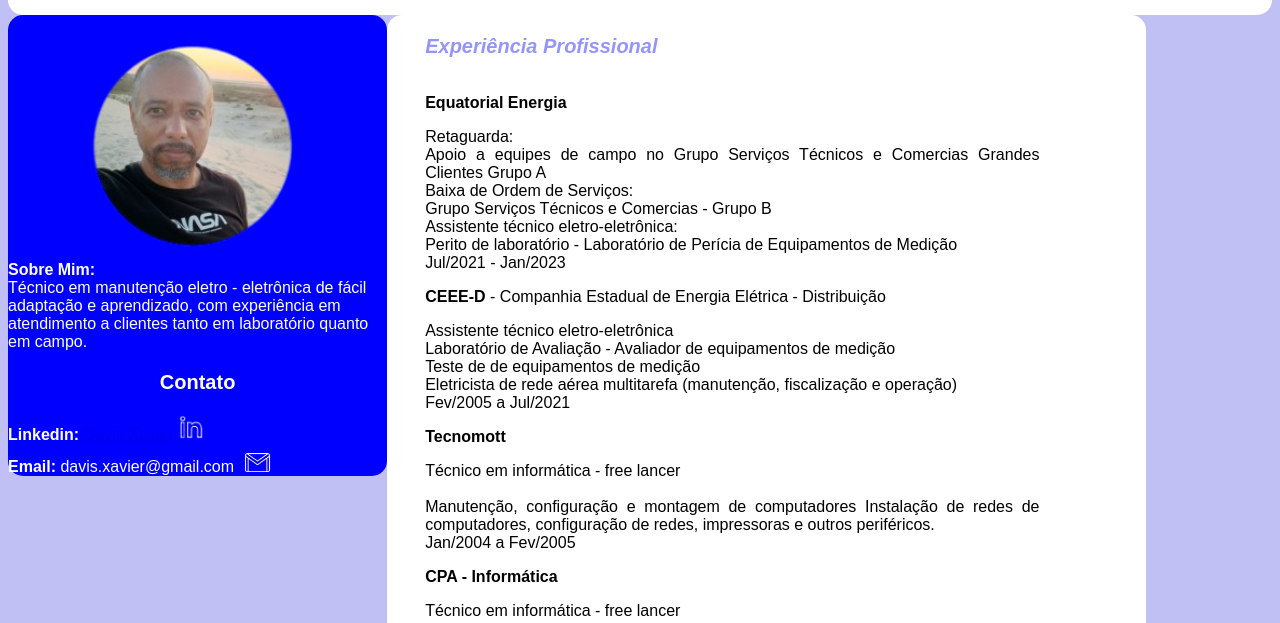
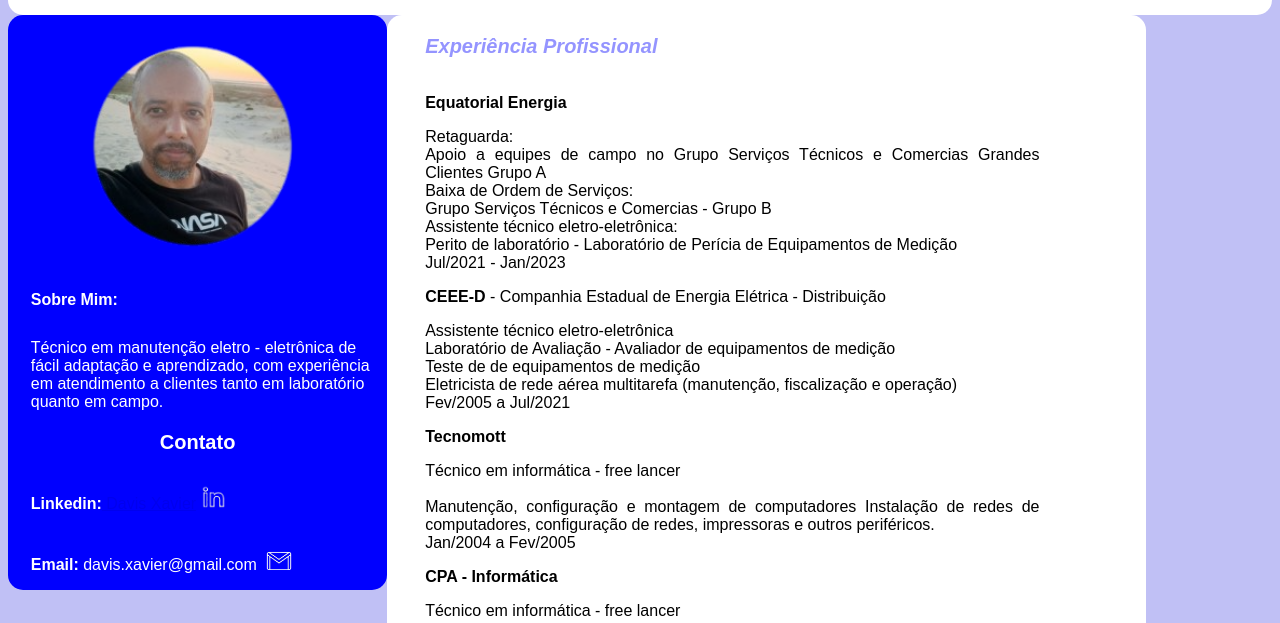
Before and after one commit to davisxavier/primeiro, a plain HTML site: page curriculo.html in a window 1280 px wide. Shown: the part 177-800 px from the top of the page. Drawn offline with Linux system fonts and the light colour scheme.

Commit message:
Update curpar.css

```diff
--- a/curpar.css
+++ b/curpar.css
@@ -17,7 +17,8 @@
     Font-size: 20px;
 }
 .tit1{
-    margin: auto;
+    margin-top: 8%;
+    margin-left: 6%;
     Font-family: arial, serif;
     Font-size: 16px;
     color: white;
```
